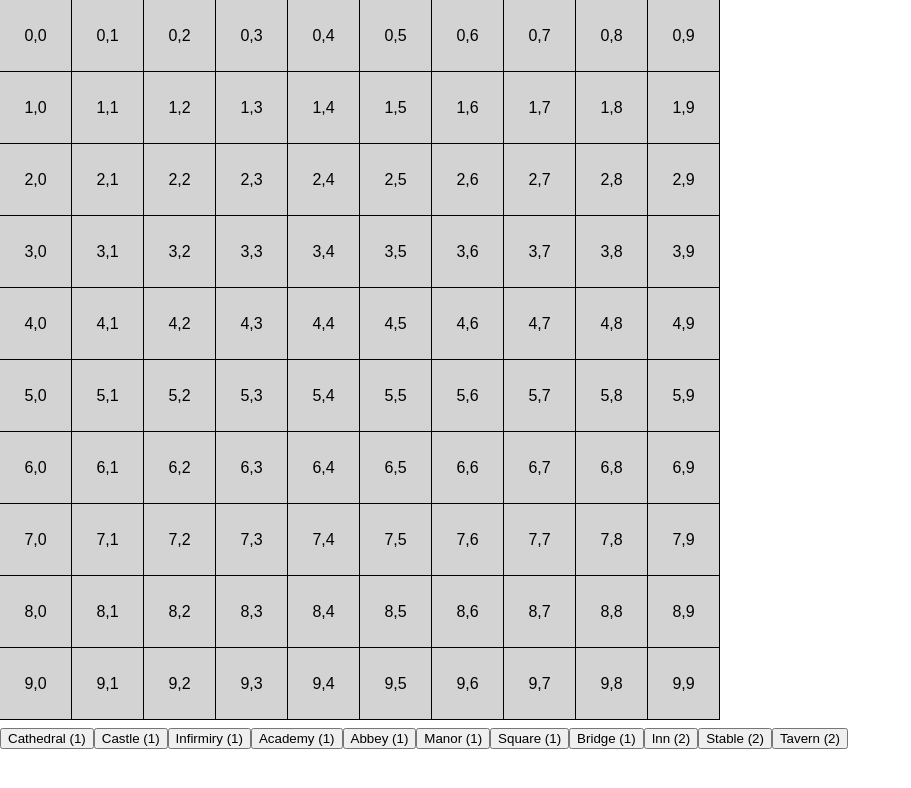
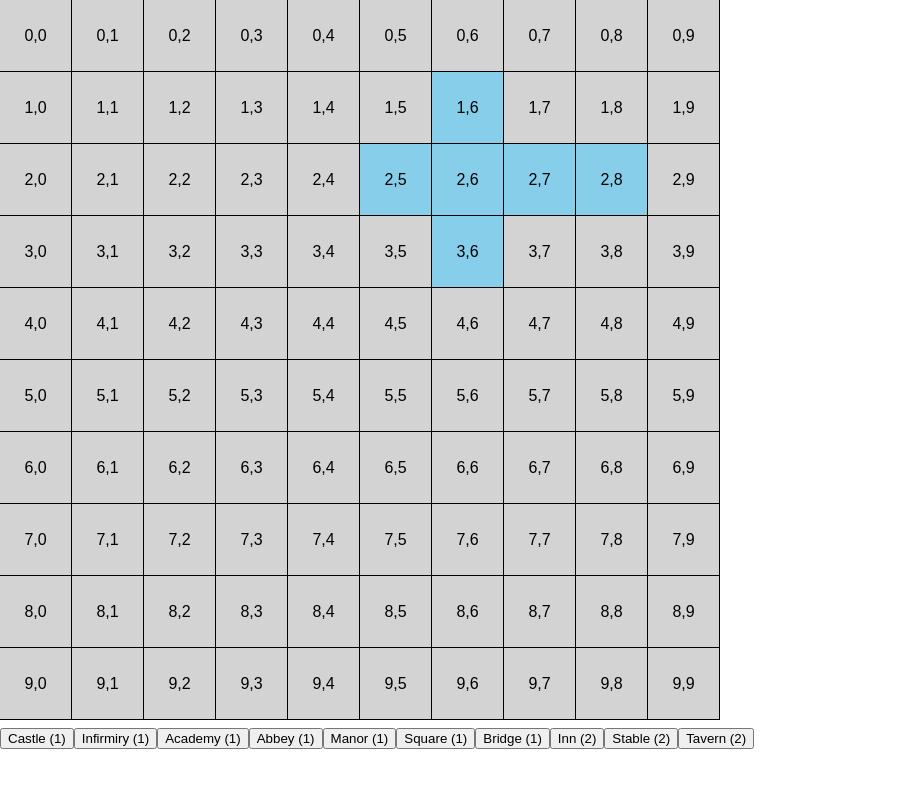
Before and after one commit to JoniBach/svelte-cathedral, a SvelteKit app: page /v4 in a window 1280 px wide. Shown: the top 788 px of the page, without its empty margins (0-911 px from the left). Built offline with nearby package versions, Linux system fonts and the light colour scheme.

Commit message:
cpu move

```diff
--- a/src/routes/pieces.js
+++ b/src/routes/pieces.js
@@ -1,12 +1,12 @@
 export const PIECE = {
-	Cathedral: [
-		[1, 0],
-		[0, 1],
-		[1, 1],
-		[2, 1],
-		[1, 2],
-		[1, 3]
-	],
+	// Cathedral: [
+	// 	[1, 0],
+	// 	[0, 1],
+	// 	[1, 1],
+	// 	[2, 1],
+	// 	[1, 2],
+	// 	[1, 3]
+	// ],
 	Castle: [
 		[0, 0],
 		[1, 0],
@@ -63,6 +63,21 @@ export const PIECE = {
 	Tavern: [[0, 0]]
 };
 
+const cathedral = [
+	[1, 0],
+	[0, 1],
+	[1, 1],
+	[2, 1],
+	[1, 2],
+	[1, 3]
+];
+
+export const CATHEDRAL = {
+	name: 'Cathedral',
+	cells: cathedral.map((cell) => ({ cell, id: 'Cathedral' })),
+	count: 1
+};
+
 export let PIECES = Object.keys(PIECE).map((key) => ({
 	name: key,
 	cells: PIECE[key].map((cell) => ({ cell, id: key })),
--- a/src/routes/v4/+page.svelte
+++ b/src/routes/v4/+page.svelte
@@ -1,6 +1,6 @@
 <script>
 	import { onMount } from 'svelte';
-	import { PIECES } from '../pieces.js';
+	import { PIECES, CATHEDRAL } from '../pieces.js';
 
 	// Game variables
 	let grid = [];
@@ -16,14 +16,68 @@
 
 	let currentPlayer = 'player1';
 	let scores = { player1: 0, player2: 0 };
+	function placeCathedral() {
+		activePiece = { ...CATHEDRAL, owner: null }; // No owner for the CPU piece
 
-	const initGrid = () =>
-		(grid = Array.from({ length: rows * columns }, (_, index) => ({
+		// Rotate the piece randomly
+		const randomRotation = Math.floor(Math.random() * 4);
+		for (let i = 0; i < randomRotation; i++) {
+			rotatePiece('clockwise');
+		}
+
+		// Function to check if the piece can be placed at a given position
+		const canPlacePiece = (row, col) => {
+			return activePiece.cells.every(({ cell }) => {
+				const newRow = row + cell[0];
+				const newCol = col + cell[1];
+				return isAvailable([newRow, newCol]);
+			});
+		};
+
+		// Find all valid positions
+		const legalPositions = [];
+		for (let row = 0; row < rows; row++) {
+			for (let col = 0; col < columns; col++) {
+				if (canPlacePiece(row, col)) {
+					legalPositions.push({ row, col });
+				}
+			}
+		}
+
+		if (legalPositions.length > 0) {
+			// Choose a random valid position
+			const randomIndex = Math.floor(Math.random() * legalPositions.length);
+			const { row, col } = legalPositions[randomIndex];
+
+			// Place the piece by updating grid cells directly
+			const baseCell = grid[row * columns + col].cell;
+
+			grid = grid.map((cell) =>
+				activePiece.cells.some(
+					(p) =>
+						p.cell[0] + baseCell[0] === cell.cell[0] && p.cell[1] + baseCell[1] === cell.cell[1]
+				)
+					? { ...cell, id: 'cpu', owner: null } // Set `id` as 'cpu' and `owner` as null
+					: cell
+			);
+
+			console.log(`Placed Cathedral at: Row ${row}, Column ${col}`);
+			activePiece = null;
+		} else {
+			console.log('No legal position found for Cathedral');
+		}
+	}
+
+	const initGrid = () => {
+		grid = Array.from({ length: rows * columns }, (_, index) => ({
 			cell: [Math.floor(index / columns), index % columns],
 			id: 'default',
 			owner: null,
 			hover: false
-		})));
+		}));
+
+		placeCathedral();
+	};
 
 	const getCell = ([row, col]) => grid.find((cell) => cell.cell[0] === row && cell.cell[1] === col);
 
@@ -31,8 +85,12 @@
 		const cell = getCell([row, col]);
 		if (!cell) return false;
 
-		// Allow placement if the cell is 'default' or 'shaded' and owned by the current player
-		return cell.id === 'default' || (cell.id === 'shaded' && cell.owner === currentPlayer);
+		// Allow placement if the cell is 'default', 'shaded', or 'cpu' and owned by no one
+		return (
+			cell.id === 'default' ||
+			(cell.id === 'shaded' && cell.owner === currentPlayer) ||
+			(cell.id === 'cpu' && cell.owner === null)
+		);
 	};
 
 	const updateGrid = (callback) => {
@@ -144,7 +202,10 @@
 		});
 	};
 
-	onMount(initGrid);
+	onMount(() => {
+		initGrid();
+		calculateShading();
+	});
 </script>
 
 <div class="grid">
@@ -198,6 +259,10 @@
 	.cell.default {
 		background-color: lightgray;
 	}
+	.cell.cpu {
+		background-color: skyblue;
+	}
+
 	.cell.shaded {
 		background-color: rgba(173, 216, 230, 0.5);
 	}
@@ -208,7 +273,7 @@
 		background-color: rgba(255, 182, 193, 0.5);
 	}
 	.cell.hover {
-		background-color: yellow;
+		background-color: yellow !important;
 	}
 
 	.cell.player1 {
```
